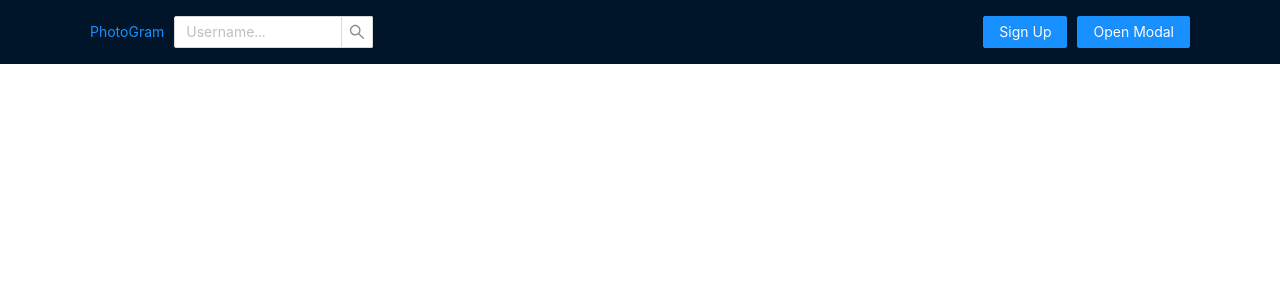
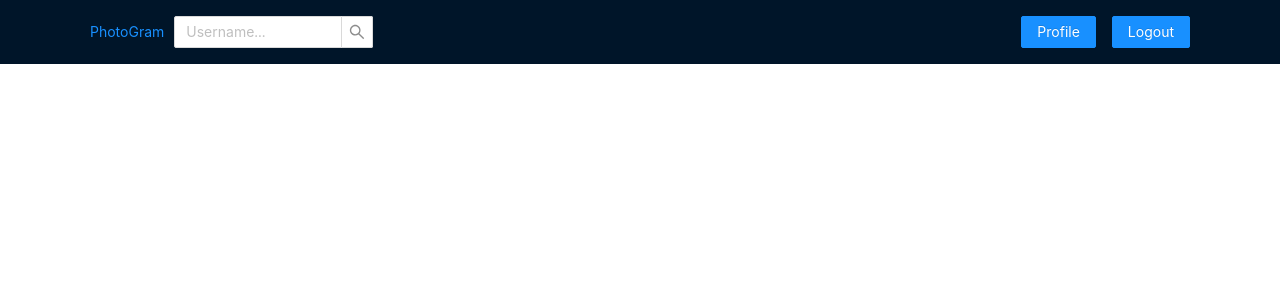
Before and after one commit to Rocklife88/Photogram, a Vue app: page / in a window 1280 px wide. Shown: the top 300 px of the page. Built offline with nearby package versions, Linux system fonts and the light colour scheme.

Commit message:
added modal and login UI

```diff
--- a/src/components/AuthModal.vue
+++ b/src/components/AuthModal.vue
@@ -1,6 +1,8 @@
 <script setup>
-import { ref } from 'vue';
+import { ref, defineProps } from 'vue';
     const visible = ref(false);
+
+    const props = defineProps(['isLogin'])
 
     const showModal = () => {
       visible.value = true;
@@ -11,6 +13,7 @@ import { ref } from 'vue';
       visible.value = false;
     };
 
+    const title= props.isLogin ? 'Login' :'Signup'
 
 
 </script>
@@ -18,11 +21,24 @@ import { ref } from 'vue';
 
 <template>
     <div>
-      <AButton type="primary" @click="showModal">Open Modal</AButton>
-      <AModal v-model:visible="visible" title="Basic Modal" @ok="handleOk">
-        <p>Some contents...</p>
-        <p>Some contents...</p>
-        <p>Some contents...</p>
+      <AButton class="btn-primary" type="primary" @click="showModal">{{title }}</AButton>
+      <AModal v-model:visible="visible" :title="title" @ok="handleOk">
+        <AInput v-if="!isLogin" class="input" v-model:value="value" placeholder="Username" />
+        <AInput class="input" v-model:value="value" placeholder="Email" />
+        <AInput class="input" v-model:value="value" placeholder="Password" />
+
       </AModal>
     </div>
   </template>
+
+<style scoped>
+.input{
+ margin-bottom:16px;
+ border-radius:4px;
+
+}
+
+.btn-primary{
+  margin-left:16px;
+}
+</style>
--- a/src/components/Nav.vue
+++ b/src/components/Nav.vue
@@ -1,12 +1,14 @@
 <script setup>
-import {RouterLink} from "vue-router"
-import {ref} from "vue"
+import { RouterLink } from "vue-router"
+import { ref } from "vue"
 import Container from "./Container.vue"
 import AuthModal from "./AuthModal.vue"
 
 
-const searchUsername= ref("")
-const onSearch = () => {}
+const searchUsername = ref("")
+const isAuthenticated = ref('false')
+
+const onSearch = () => { }
 
 
 </script>
@@ -14,76 +16,56 @@ const onSearch = () => {}
 
 
 <template>
-
         <ALayoutHeader>
                 <Container>
                         <div class="nav-container">
                                 <div class="right-content">
                                         <RouterLink to="/">PhotoGram</RouterLink>
-                        <AInputSearch
-                        v-model:value="searchUsername"
-                        placeholder="Username..."
-                        style="width: 200px"
-                        @search="onSearch"
-                      />
+                                        <AInputSearch v-model:value="searchUsername" placeholder="Username..."
+                                          style="width: 200px" @search="onSearch" />
+                                </div>
 
+                                <div class="left-content" v-if="!isAuthenticated">
+                                        <AuthModal :isLogin="false" />
+                                        <AuthModal :isLogin="true" />
 
                                 </div>
-
-                <div class="left-content">
-                        <AButton type="primary">Sign Up</AButton>
-                        <AuthModal/>
+                                <div class="left-content" v-else="isAuthenticated">
+                                        <AButton type="primary">Profile </AButton>
+                                        <AButton type="primary">Logout </AButton>
 
                                 </div>
-
-
-
                         </div>
-
-
                 </Container>
 
-
-
-
-
-
         </ALayoutHeader>
-
-
-
 </template>
 
 
 
 <style scoped>
-
-.nav-container{
-        display:flex;
-        align-items:center;
+.nav-container {
+        display: flex;
+        align-items: center;
         justify-content: space-between;
 }
 
-.right-content{
-        display:flex;
+.right-content {
+        display: flex;
         align-items: center;
 
 }
 
-.right-content a{
-        margin-right:10px;
+.right-content a {
+        margin-right: 10px;
 }
 
-.left-content button{
-        margin-left:10px;
-        margin-right:10px;
-
+.left-content {
+        display: flex;
+        align-items: center;
 }
 
-.left-content{
-        display:flex;
-        align-items:center;
+.left-content button {
+        margin-left:16px;
 }
-
-
 </style>
```
Lines whose indentation alone changed are shown as unchanged.
